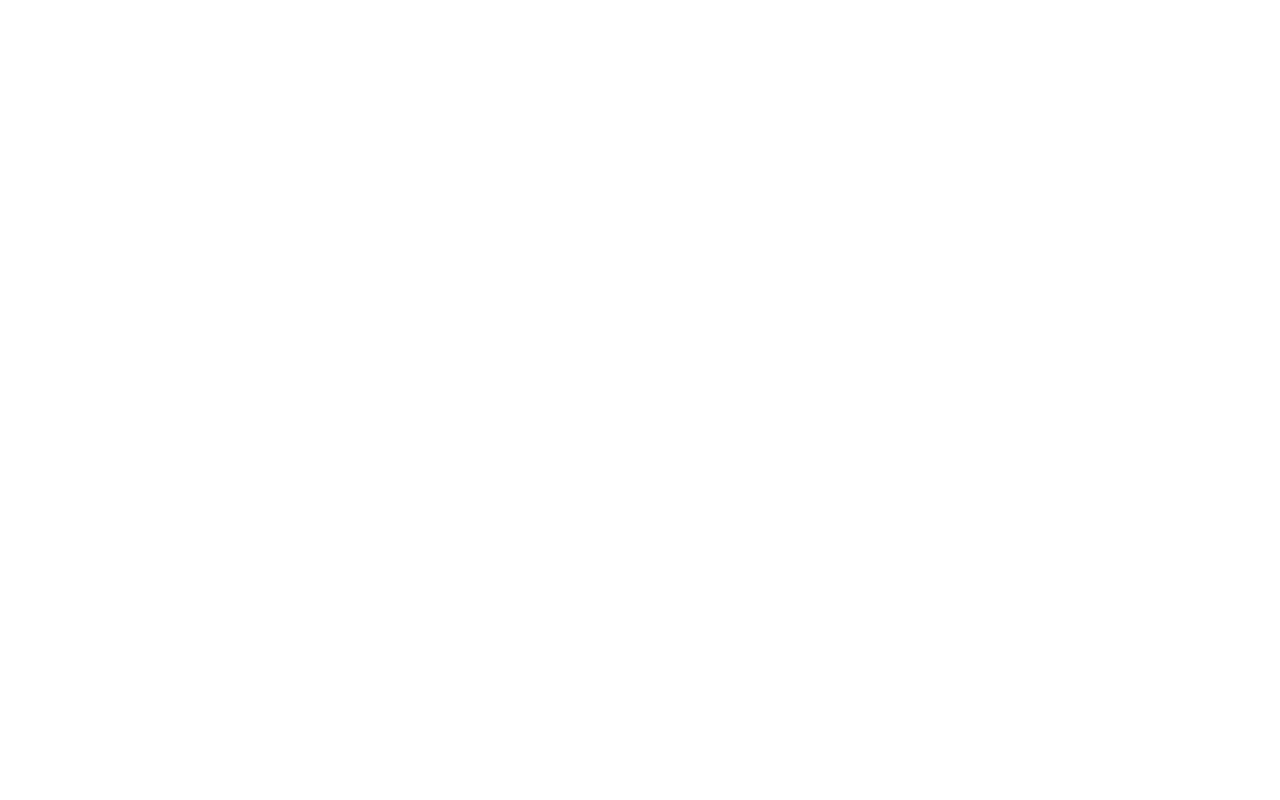
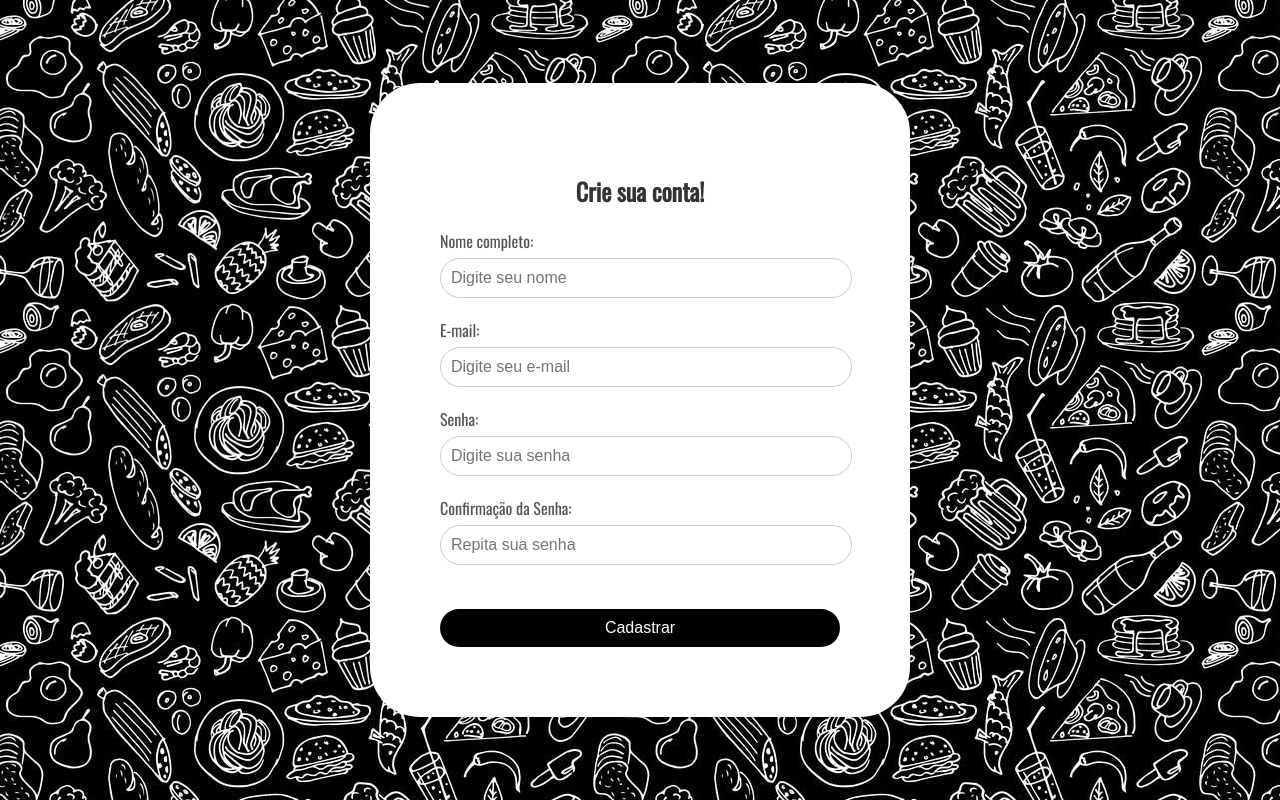
Before and after one commit to Nandoz7/Maias-Cuisine, a plain HTML site: page ALGORTIMOS/HTML/cadastro.html in a window 1280 px wide. Drawn offline with nearby package versions, Linux system fonts and the light colour scheme.

Commit message:
Estilização da tela de cadastro

```diff
--- a/ALGORTIMOS/HTML/CSS/cadastro.css
+++ b/ALGORTIMOS/HTML/CSS/cadastro.css
@@ -0,0 +1,73 @@
+body {
+    font-family: 'Oswald', sans-serif;
+    background-image: url(./fundo.jpeg);
+    display: flex;
+    justify-content: center;
+    align-items: center;
+    height: 100vh;
+    margin: 0;
+}
+
+
+.login {
+    width: 100%;
+    max-width: 500px;
+    background: white;
+    border-radius: 50px;
+    box-shadow: 0 2px 10px rgba(0, 0, 0, 0.1);
+    padding: 20px;
+}
+
+.card-cadastro {
+    padding: 50px;
+}
+
+h2 {
+    text-align: center;
+    color: #333;
+    font-weight: bold;
+}
+
+.formulario {
+    margin-top: 20px;
+}
+
+.campo {
+    margin-bottom: 20px;
+}
+
+.campo span {
+    display: block;
+    margin-bottom: 5px;
+    color: #555;
+}
+
+.campo input {
+    width: 100%;
+    padding: 10px 0px;
+    border: 1px solid #ccc;
+    border-radius: 50px;
+    font-size: 16px;
+    padding-left: 10px;
+}
+
+.campo input:focus {
+    border-color: #007BFF;
+    outline: none;
+}
+
+.botao {
+    width: 100%;
+    padding: 10px;
+    background-color: black;
+    color: white;
+    border: none;
+    border-radius: 50px;
+    font-size: 16px;
+    cursor: pointer;
+    transition: background-color 0.3s;
+}
+
+.botao:hover {
+    background-color: grey;
+}
--- a/ALGORTIMOS/HTML/CSS/home.css
+++ b/ALGORTIMOS/HTML/CSS/home.css
@@ -0,0 +1,50 @@
+body {
+    margin: 0;
+    font-family: Arial, sans-serif;
+}
+
+.navbar {
+    display: flex;
+    justify-content: space-between;
+    align-items: center;
+    background-color: #000000;
+    padding:40px 20px;
+}
+
+.logo {
+    color: white;
+    font-size: 30px;
+    font-weight: bold;
+}
+
+.nav-links {
+    list-style: none;
+    display: flex;
+    margin: 0;
+    padding: 0;
+}
+
+.nav-links a {
+    color: white;
+    text-decoration: none;
+    padding: 5px 10px;
+    transition: background-color 0.3s;
+}
+
+.nav-links a:hover {
+    background-color: #555;
+    border-radius: 5px;
+}
+
+.login a {
+    color: white;
+    text-decoration: none;
+    padding: 5px 10px;
+    background-color: #007BFF;
+    border-radius: 5px;
+    transition: background-color 0.3s;
+}
+
+.login a:hover {
+    background-color: #0056b3;
+}
--- a/ALGORTIMOS/HTML/cadastro.html
+++ b/ALGORTIMOS/HTML/cadastro.html
@@ -1,11 +1,41 @@
 <!DOCTYPE html>
 <html lang="en">
+
 <head>
-    <meta charset="UTF-8">
-    <meta name="viewport" content="width=device-width, initial-scale=1.0">
-    <title>M'C | CADASTRO</title>
+  <meta charset="UTF-8">
+  <meta name="viewport" content="width=device-width, initial-scale=1.0">
+  <title>M'C | CADASTRO</title>
+  <link rel="stylesheet" href="./CSS/cadastro.css">
+  <link href="https://fonts.googleapis.com/css2?family=Oswald&display=swap" rel="stylesheet">
 </head>
+
 <body>
+  <div class="login">
 
+    <div class="card card-cadastro">
+      <h2>Crie sua conta!</h2>
+      <div class="formulario">
+        <div class="campo">
+          <span>Nome completo:</span>
+          <input id="nome_input" type="text" placeholder="Digite seu nome" />
+        </div>
+        <div class="campo">
+          <span>E-mail:</span>
+          <input id="email_input" type="text" placeholder="Digite seu e-mail" />
+        </div>
+        <div class="campo">
+          <span>Senha:</span>
+          <input id="senha_input" type="password" placeholder="Digite sua senha" />
+        </div>
+        <div class="campo">
+          <span>Confirmação da Senha:</span>
+          <input id="confirmacao_senha_input" type="password" placeholder="Repita sua senha" />
+        </div>
+        <br>
+        <button onclick="cadastrar()" class="botao">Cadastrar</button>
+      </div>
+    </div>
+  </div>
 </body>
+
 </html>
```
Also changed, not shown: ALGORTIMOS/HTML/home.html (+10 -16 lines), ALGORTIMOS/HTML/sobre.html (+1 -1 lines), ALGORTIMOS/HTML/CSS/fundo.jpeg (added).
